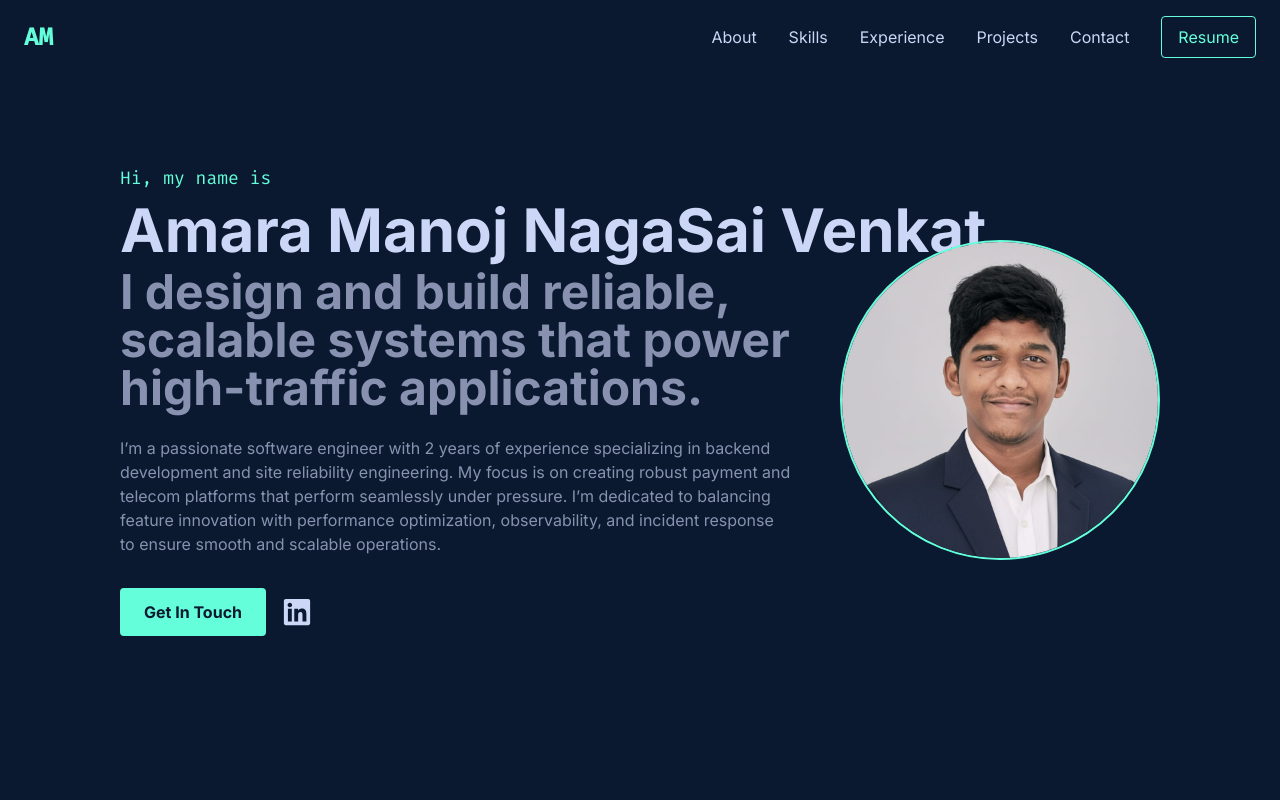
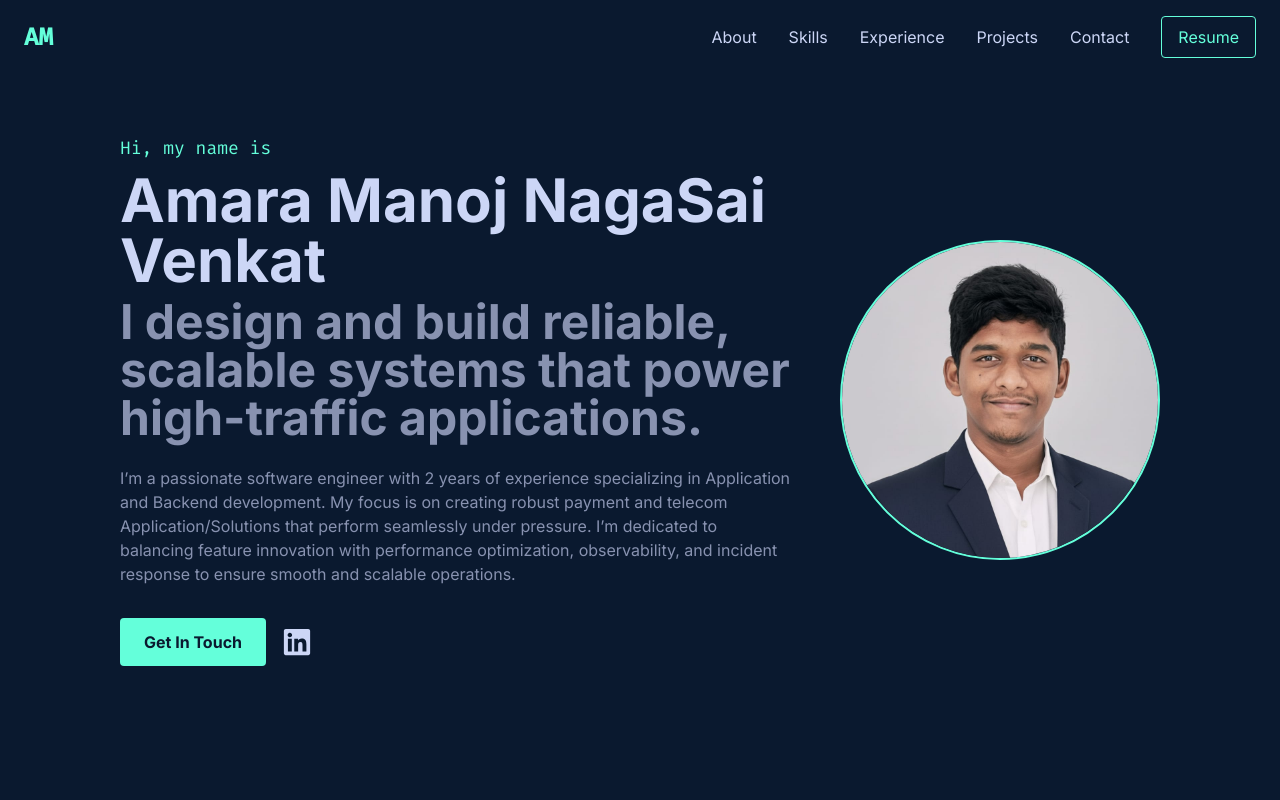
Before and after one commit to Amara-Manoj/my-portfolio, a React (Vite) app: page / in a window 1280 px wide. Shown: the top 800 px of the page. Built offline with nearby package versions, Linux system fonts and the light colour scheme.

Commit message:
Name alignment with Image

```diff
--- a/src/components/Hero.jsx
+++ b/src/components/Hero.jsx
@@ -17,14 +17,14 @@ const Hero = () => {
           className="md:flex-1 max-w-2xl text-center md:text-left mb-12 md:mb-0"
         >
           <p className="text-accent font-mono text-lg">Hi, my name is</p>
-          <h1 className="text-4xl md:text-5xl lg:text-6xl font-bold text-lightest-slate mt-2 whitespace-nowrap">
+          <h1 className="text-4xl md:text-5xl lg:text-6xl font-bold text-lightest-slate mt-2">
             Amara Manoj NagaSai Venkat
           </h1>
           <h2 className="text-3xl lg:text-5xl font-bold text-slate mt-2">
             I design and build reliable, scalable systems that power high-traffic applications.
           </h2>
           <p className="mt-6 text-slate mx-auto md:mx-0">
-            I’m a passionate software engineer with 2 years of experience specializing in backend development and site reliability engineering. My focus is on creating robust payment and telecom platforms that perform seamlessly under pressure. I’m dedicated to balancing feature innovation with performance optimization, observability, and incident response to ensure smooth and scalable operations.
+            I’m a passionate software engineer with 2 years of experience specializing in Application and Backend development. My focus is on creating robust payment and telecom Application/Solutions that perform seamlessly under pressure. I’m dedicated to balancing feature innovation with performance optimization, observability, and incident response to ensure smooth and scalable operations.
           </p>
           <div className="mt-8 flex items-center justify-center md:justify-start space-x-4">
             <Link
```
